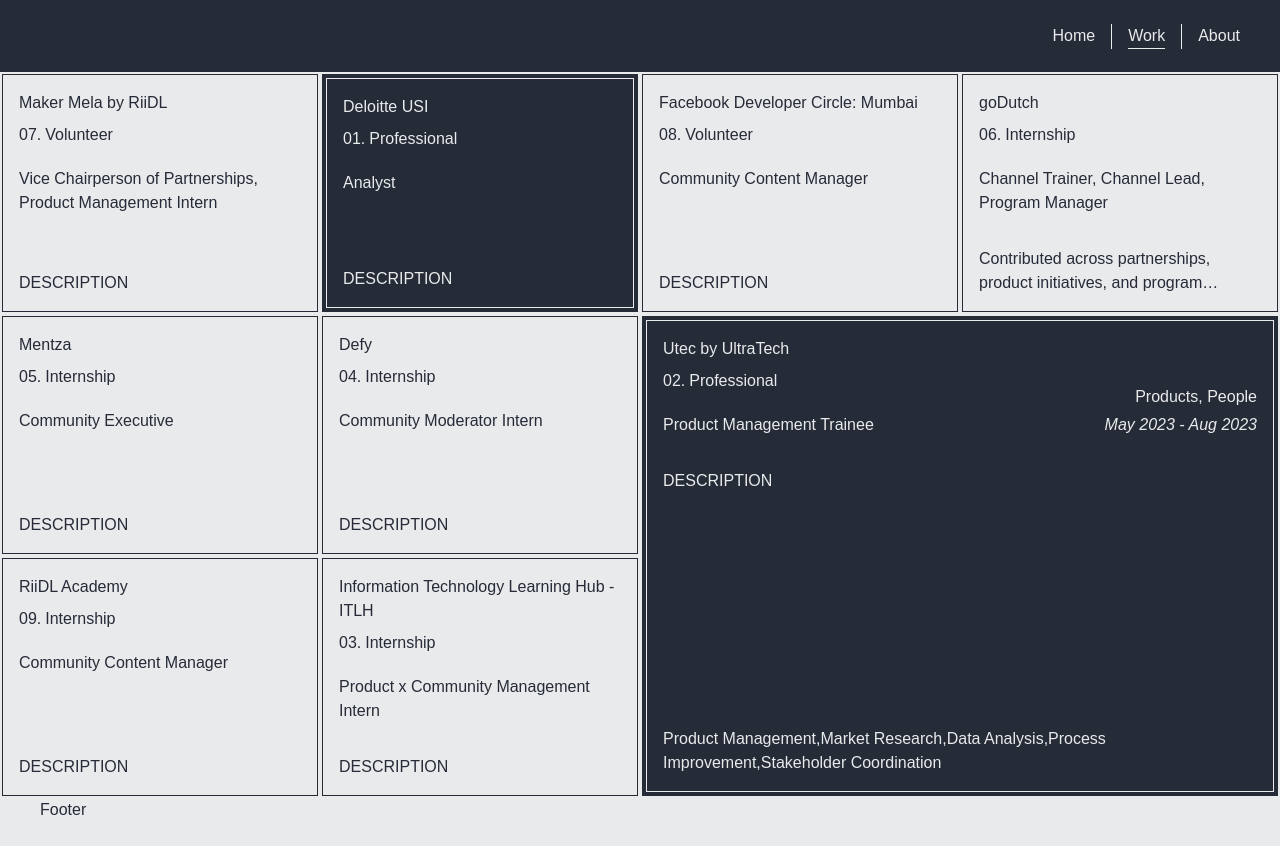
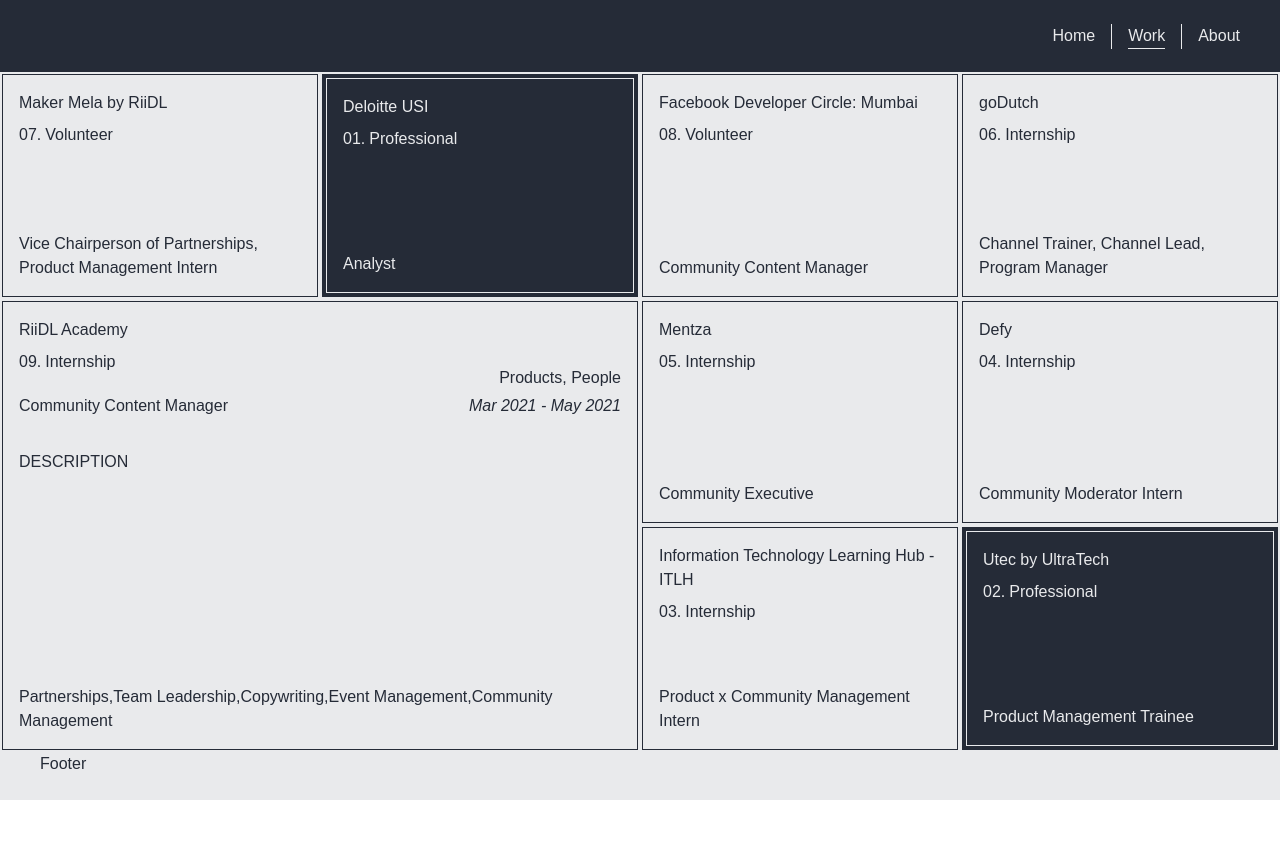
Before and after one commit to sm-parin/profile, a React (Vite) app: page /work in a window 1280 px wide. After the commit the page ends 800 px from the top, so only its background shows below. Built offline with nearby package versions, Linux system fonts and the light colour scheme; a web font is replaced by a local one.

Commit message:
work card layout fix

```diff
--- a/src/modules/work/card/index.tsx
+++ b/src/modules/work/card/index.tsx
@@ -4,7 +4,9 @@
 import { applyTheme } from "../../../utils/functions/theme";
 import useMediaQuery from "../../../hooks/useMediaQuery";
 
-const WorkCard = ({ data, isActive, index, route, theme }: any) => {
+const WorkCard = ({ data, index, route, theme }: any) => {
+  const isActive = index === 6;
+
   const [isCardHovered, setIsCardHovered] = useState(false);
   const navigate = useNavigate();
   const { isDesktop, isTablet, isTabletOnly } = useMediaQuery();
@@ -49,7 +51,7 @@
       onClick={() => navigate(`/work/${route}`)}
     >
       <div
-        className={`${text} flex flex-col gap-8 justify-between h-full ${data.experience === "Professional" ? "border-200" : "border-800"} border p-4`}
+        className={`${text} flex flex-col desktop:gap-8 justify-between h-full ${data.experience === "Professional" ? "border-200" : "border-800"} border p-4`}
       >
         <div className="flex justify-between">
           <div className="flex flex-col gap-2">
@@ -62,7 +64,9 @@
                 {data.experience}
               </Typography>
             </div>
-            {isDesktop && <RoleListInWorkCard roles={roles} className="mt-3" />}
+            {isDesktop && isActive && (
+              <RoleListInWorkCard roles={roles} className="mt-3" />
+            )}
           </div>
 
           {isActive && isTablet && (
@@ -74,22 +78,19 @@
             </div>
           )}
         </div>
-        {!isDesktop && <RoleListInWorkCard roles={roles} />}
-        {(isActive || isDesktop) && (
+        {((isDesktop && !isActive) || !isDesktop) && (
+          <RoleListInWorkCard roles={roles} />
+        )}
+        {isActive && isDesktop && (
           <div
             className={`${isActive ? "h-full flex flex-col justify-between" : ""}`}
           >
             <Typography variant="p3" className={isActive ? "" : "line-clamp-2"}>
               {data.description}
             </Typography>
-            {isActive && isDesktop && (
-              <Typography
-                variant="p2"
-                className={isActive ? "" : "line-clamp-2"}
-              >
-                {skills.join(", ")}
-              </Typography>
-            )}
+            <Typography variant="p2" className={isActive ? "" : "line-clamp-2"}>
+              {skills.join(", ")}
+            </Typography>
           </div>
         )}
       </div>
--- a/src/styles/_classes.scss
+++ b/src/styles/_classes.scss
@@ -159,9 +159,11 @@
 
   @include mixins.tablet {
     min-height: calc(100vh - 108px);
+    max-height: calc(100vh - 108px);
   }
 
   @include mixins.desktop {
     min-height: calc(100vh - 120px);
+    max-height: calc(100vh - 120px);
   }
 }
```
